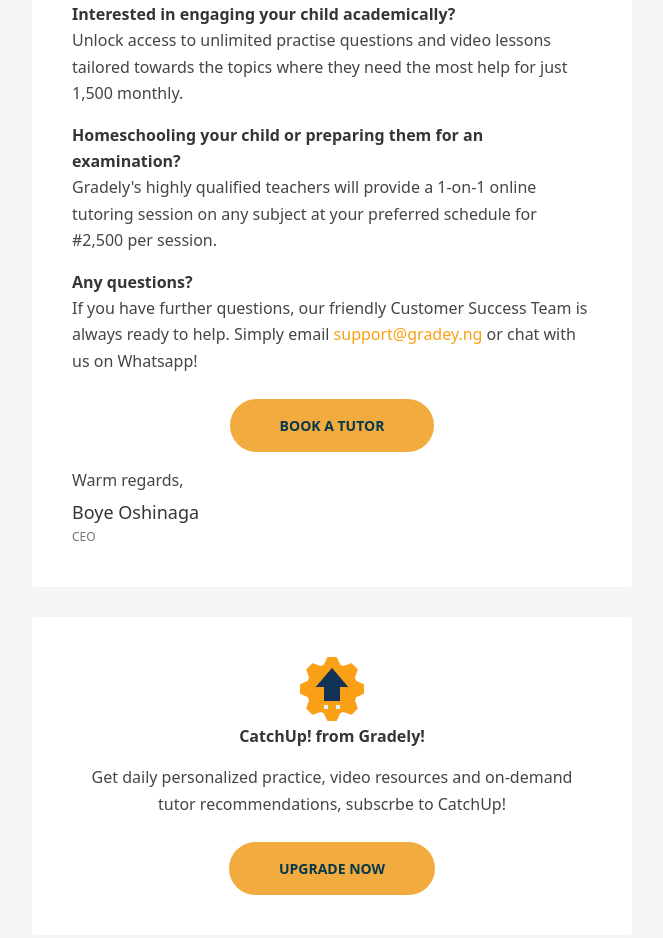
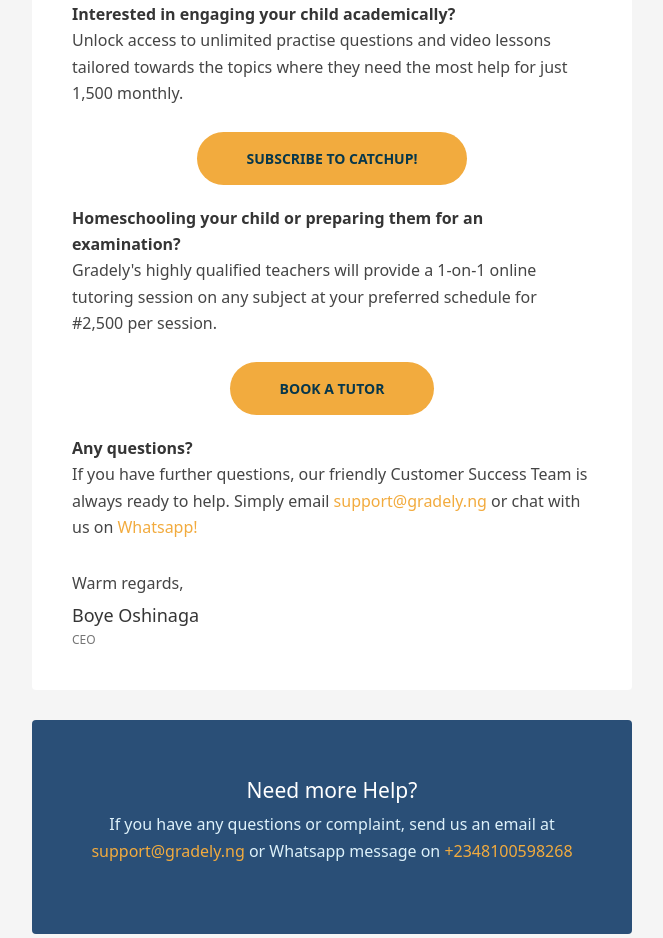
Before and after one commit to tobechukss/welcomeForParents, a plain HTML site: page index.html in a window 1280 px wide. Shown: the part 791-1729 px from the top of the page, without its empty margins (308-971 px from the left). Drawn offline with Linux system fonts and the light colour scheme.

Commit message:
Second commit

```diff
--- a/index.html
+++ b/index.html
@@ -185,12 +185,9 @@
                                                 <p style="color: #353535; display: block; margin: 0; padding-top: 18px;"><strong>Interested in engaging your child academically?</strong></p>
                                                 <p style="display: block; margin: 0; padding-bottom: 15px;">Unlock access to unlimited practise questions and video lessons tailored towards the topics where they need the most help for just 1,500 monthly.</p>
 
-                                                <p style="color: #353535; display: block; margin: 0;"><strong>Homeschooling your child or preparing them for an examination?</strong></p>
-                                                <p style="display: block; margin: 0; padding-bottom: 15px;">Gradely's highly qualified teachers will provide a 1-on-1 online tutoring session on any subject at your preferred schedule for #2,500 per session.</p>
 
-                                                <p style="color: #353535; display: block; margin: 0;"><strong>Any questions?</strong></p>
-                                                <p style="display: block; margin: 0; padding-bottom: 15px;">If you have further questions, our friendly Customer Success Team is always ready to help. Simply email <span style="color: #FAA017;">support@gradey.ng </span> or chat with us on Whatsapp!</p>
-                                           </td>
+
+
                                        </tr>
                                     </table>
                                 </td>
@@ -203,11 +200,66 @@
                                 <table border="0" cellspacing="0" cellpadding="0">
                                     <tr>
                                         <td align="center">
-                                            <a href="https://www.gradely.ng" target="_blank" style="font-size: 14px; color: #07374B; font-weight: 700; background-color: #F2AB3E; text-transform: uppercase; font-size: 14px; padding: 15px 50px 15px 50px; border-radius: 35px 35px 35px 35px; display: inline-block;">BOOK A TUTOR</a>
+                                            <a href="https://www.gradely.ng" target="_blank" style="font-size: 14px; color: #07374B; font-weight: 700; background-color: #F2AB3E; text-transform: uppercase; font-size: 14px; padding: 15px 50px 15px 50px; border-radius: 35px 35px 35px 35px; display: inline-block;">SUBSCRIBE TO CATCHUP!</a>
                                         </td>
                                     </tr>
                                 </table>
                               </td>
+                            </tr>
+
+
+
+
+
+                            <tr>
+                                <td align="left" style="padding-top: 20px" >
+                                   <table border="0" cellspacing="0" cellpadding="0">
+                                        <tr>
+                                            <td align="left" style=" color:#454545;">
+
+                                                <p style="color: #353535; display: block; margin: 0;"><strong>Homeschooling your child or preparing them for an examination?</strong></p>
+                                                <p style="display: block; margin: 0; padding-bottom: 15px;">Gradely's highly qualified teachers will provide a 1-on-1 online tutoring session on any subject at your preferred schedule for #2,500 per session.</p>
+
+
+                                           </td>
+                                       </tr>
+                                    </table>
+                                </td>
+                            </tr>
+
+
+
+                            <!-- Book a Tutor Button -->
+                            <tr>
+                              <td align="center" style="padding-top: 10px;">
+                                <table border="0" cellspacing="0" cellpadding="0">
+                                    <tr>
+                                        <td align="center">
+                                            <a href="https://api.whatsapp.com/send?phone=2348100598268&text=I%20am%20interested%20in%20scheduling%20a%20live%20tutoring%20session%20on%20Gradely" target="_blank" style="font-size: 14px; color: #07374B; font-weight: 700; background-color: #F2AB3E; text-transform: uppercase; font-size: 14px; padding: 15px 50px 15px 50px; border-radius: 35px 35px 35px 35px; display: inline-block;">Book a Tutor</a>
+                                        </td>
+                                    </tr>
+                                </table>
+                              </td>
+                            </tr>
+
+
+
+
+
+                            <tr>
+                                <td align="left" style="padding-top: 20px" >
+                                   <table border="0" cellspacing="0" cellpadding="0">
+                                        <tr>
+                                            <td align="left" style=" color:#454545;">
+
+                                                <p style="color: #353535; display: block; margin: 0;"><strong>Any questions?</strong></p>
+                                                <p style="display: block; margin: 0; padding-bottom: 15px;">If you have further questions, our friendly Customer Success Team is always ready to help. Simply email <a href="mailto:support@gradely.ng"> support@gradely.ng</a> or chat with us on <a href="tel:2348100598268">Whatsapp!</a></p>
+
+
+                                           </td>
+                                       </tr>
+                                    </table>
+                                </td>
                             </tr>
                             <!-- Signature -->
                             <tr>
@@ -218,67 +270,6 @@
                                            <p style="display: block; margin: 0; padding-bottom: 4px;">Warm regards,</p>
                                             <p style="display: block; margin: 0; padding-bottom: 0; font-size:18px; font-weight: 500; color: #353535;">Boye Oshinaga</p>
                                              <p style="display: block; margin: 0; padding-bottom: 0; font-size:12px; color: #757575;">CEO</p>
-                                        </td>
-                                    </tr>
-                                </table>
-                              </td>
-                            </tr>
-
-                        </tbody>
-                      </table>
-                  </td>
-                </tr>
-            </table>
-        </td>
-    </tr>
-
-     <tr>
-        <td bgcolor="#f5f5f5" align="center" style="padding: 30px 15px 0 15px;">
-            <table border="0" cellpadding="0" cellspacing="0" width="600" class="wrapper" style="border-collapse:collapse;">
-                <tr>
-                    <td bgcolor="#ffffff" align="center" style="background-color:#ffffff; border-radius: 4px; padding: 40px 40px 40px 40px; font-family: 'Noto Sans', Calibri, Helvetica, Arial, sans-serif;" >
-                    <table border="0" cellpadding="0" cellspacing="0" align="center" class="wrapper">
-                        <tbody>
-                          <!--Title-->
-                           <tr>
-                                <td align="center">
-                                    <div class="imageHolder" style="width: 100%; text-align: center;">
-                                                    <img src="./img/upgrade_plan.png" width="64" alt="Upgrade to Catchup" style="padding: 0;">
-                                                </div>
-                                   <table border="0" cellspacing="0" cellpadding="0">
-                                        <tr>
-                                            <td align="center">
-                                                <p style="font-family: 'Noto Sans', Calibri, Helvetica, Arial, sans-serif; color: #353535; font-weight: 700; line-height: 1; margin: 0; padding: 0">
-                                                    CatchUp! from Gradely!
-                                                </p>
-                                            </td>
-                                       </tr>
-                                    </table>
-                                </td>
-                            </tr>
-
-                            <tr>
-                                <td align="center" style="padding-top: 20px" >
-                                   <table border="0" cellspacing="0" cellpadding="0">
-                                        <tr>
-                                            <td align="center" style=" color:#454545;">
-                                                <p style="display: block; margin: 0; padding-bottom: 15px;">Get daily personalized practice, video resources and on-demand tutor recommendations, subscrbe to CatchUp!</p>
-
-
-
-                                           </td>
-                                       </tr>
-                                    </table>
-                                </td>
-                            </tr>
-
-                            <!-- Confirm Button -->
-                            <tr>
-                              <td align="center" style="padding-top: 10px;">
-                                <table border="0" cellspacing="0" cellpadding="0">
-                                    <tr>
-                                        <td align="center">
-                                            <a href="https://www.gradely.ng" target="_blank" style="font-size: 14px; color: #07374B; font-weight: 700; background-color: #F2AB3E; text-transform: uppercase; font-size: 14px; padding: 15px 50px 15px 50px; border-radius: 35px 35px 35px 35px; display: inline-block;">UPGRADE NOW</a>
                                         </td>
                                     </tr>
                                 </table>
```
